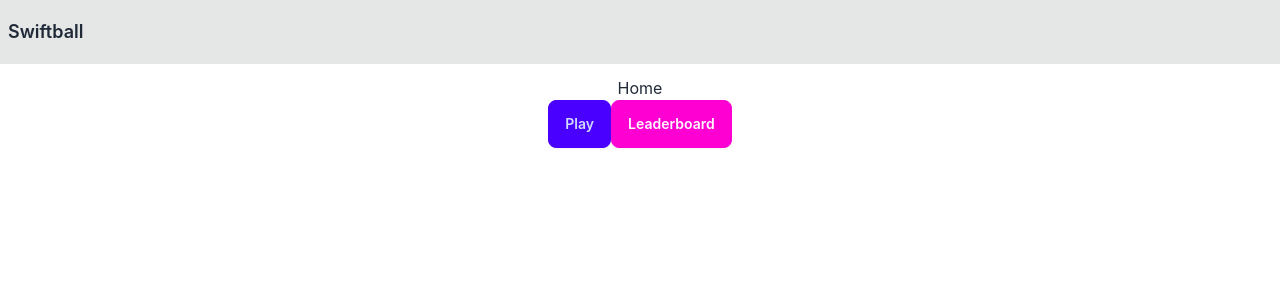
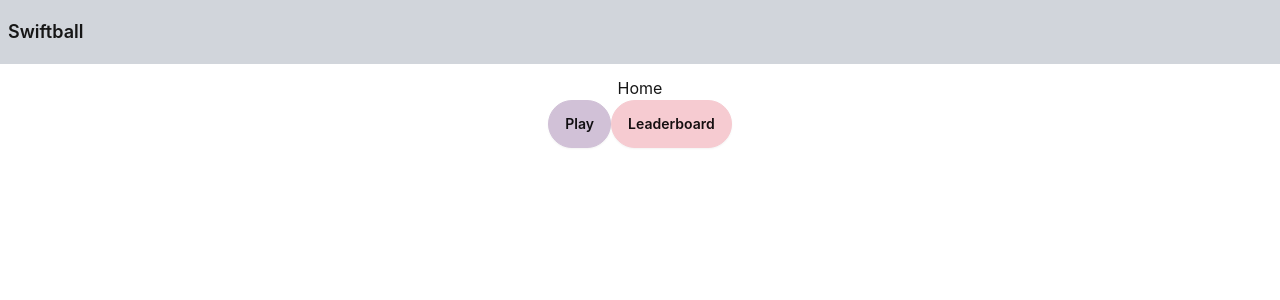
Before and after one commit to 2024-spring-adv-fe/tca-swiftball, a React (Create React App) app: page / in a window 1280 px wide. Shown: the top 300 px of the page. Built offline with nearby package versions, Linux system fonts and the light colour scheme.

Commit message:
Use 'pastel' daisyUI theme

```diff
--- a/src/App.tsx
+++ b/src/App.tsx
@@ -43,7 +43,7 @@ const App = () => {
     ]);
 
     return (
-      <div className="App">
+      <div className="App" data-theme="pastel">
           <div className={"navbar bg-base-300"}>
               <h1 className={ "text-lg font-semibold" }>
                   { title }
--- a/tailwind.config.js
+++ b/tailwind.config.js
@@ -3,6 +3,9 @@ module.exports = {
   content: [
     "./src/**/*.{js,jsx,ts,tsx}",
   ],
+  daisyui: {
+    themes: ["light", "dark", "pastel"],
+  },
   theme: {
     extend: {},
   },
```
